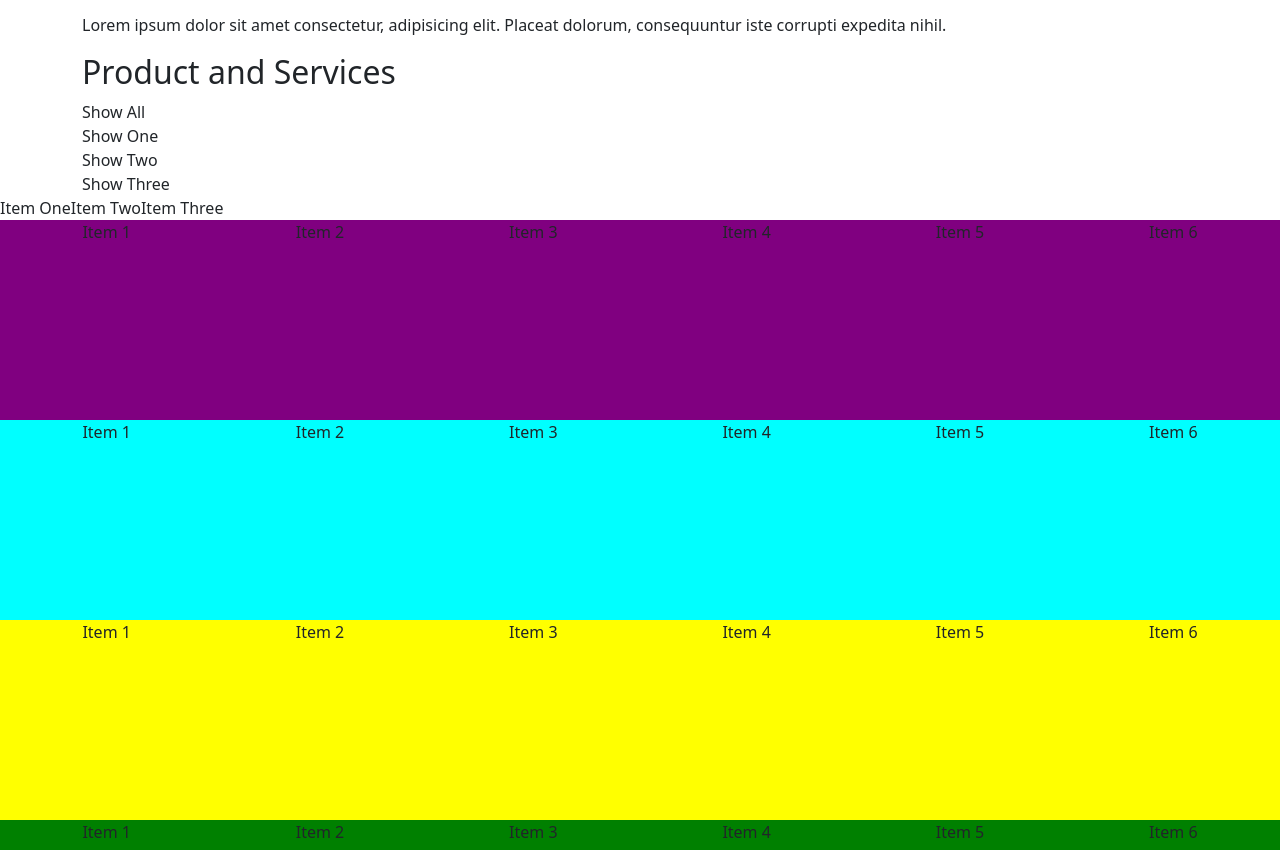
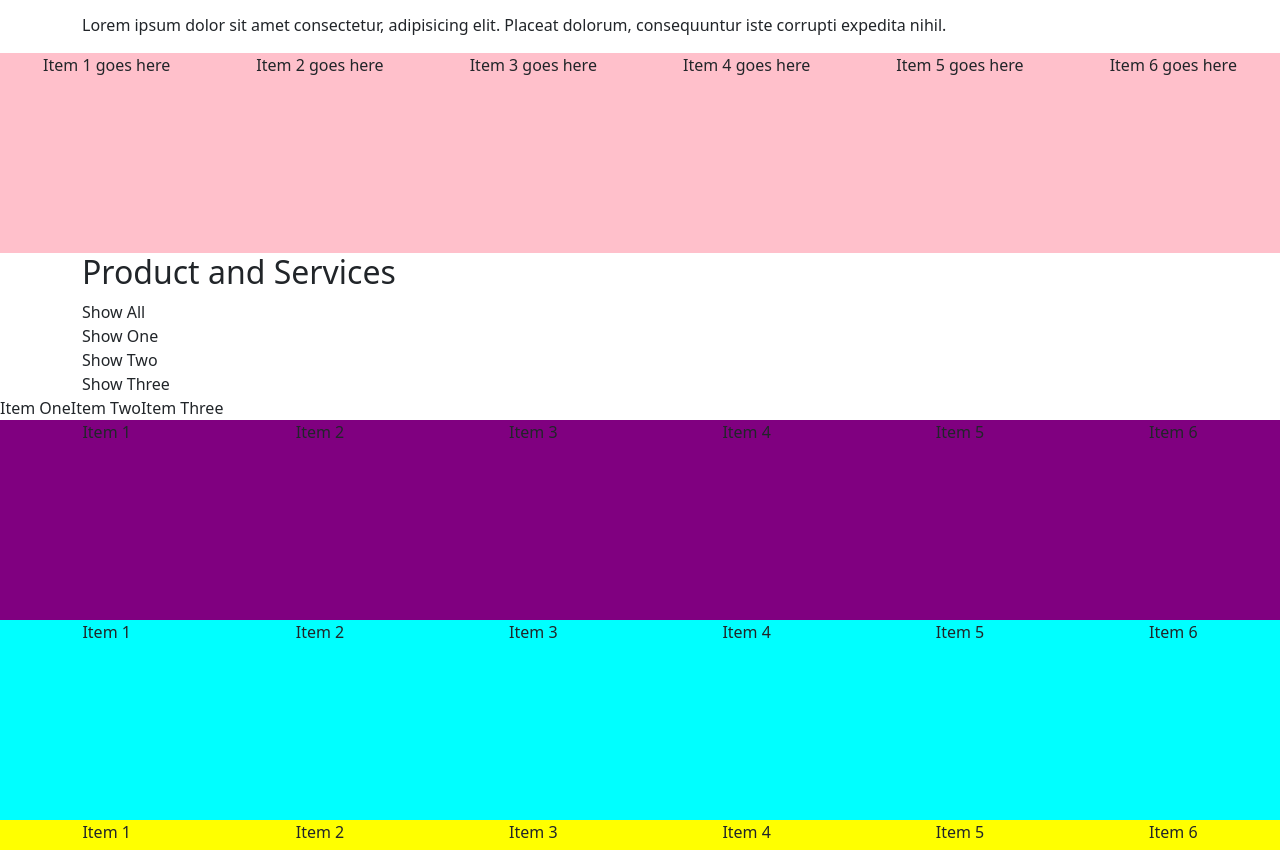
Before and after one commit to RayceBrewer/imed1316-spring2024, a plain HTML site: page index.html in a window 1280 px wide. Shown: the part 1620-2470 px from the top of the page. Drawn offline with nearby package versions, Linux system fonts and the light colour scheme; a web font is replaced by a local one.

Commit message:
added slider

```diff
--- a/index.html
+++ b/index.html
@@ -180,6 +180,19 @@
     </div>
 <!-- End First Paragraph -->
 
+<!-- Begin Slick Slider -->
+<div class="container-fluid text-center" style="background-color:pink; height:200px;">
+    <div class="row">
+        <div class="col-12 col-xxs-6 col-xs-6 col-sm-6 col-md-4 col-lg-2 col-xl-2 col-xxl-2">Item 1 goes here</div>
+        <div class="col-12 col-xxs-6 col-xs-6 col-sm-6 col-md-4 col-lg-2 col-xl-2 col-xxl-2">Item 2 goes here</div>
+        <div class="col-12 col-xxs-6 col-xs-6 col-sm-6 col-md-4 col-lg-2 col-xl-2 col-xxl-2">Item 3 goes here</div>
+        <div class="col-12 col-xxs-6 col-xs-6 col-sm-6 col-md-4 col-lg-2 col-xl-2 col-xxl-2">Item 4 goes here</div>
+        <div class="col-12 col-xxs-6 col-xs-6 col-sm-6 col-md-4 col-lg-2 col-xl-2 col-xxl-2">Item 5 goes here</div>
+        <div class="col-12 col-xxs-6 col-xs-6 col-sm-6 col-md-4 col-lg-2 col-xl-2 col-xxl-2">Item 6 goes here</div>
+    </div>
+</div>
+<!-- End Slick Slider -->
+
 <!-- Begin Isotope Filter -->
     <div class="container">
         <h2>Product and Services</h2>
@@ -211,7 +224,7 @@
 <!-- End Isotope Filter -->
 
 <!-- Begin Comment -->
-    <div class="container-fluid text-center imed-row" style="background-color:purple; height:200px;">
+    <div class="container-fluid text-center" style="background-color:purple; height:200px;">
         <div class="row">
             <div class="col-12 col-xxs-6 col-xs-6 col-sm-6 col-md-4 col-lg-2 col-xl-2 col-xxl-2">Item 1</div>
             <div class="col-12 col-xxs-6 col-xs-6 col-sm-6 col-md-4 col-lg-2 col-xl-2 col-xxl-2">Item 2</div>
```
